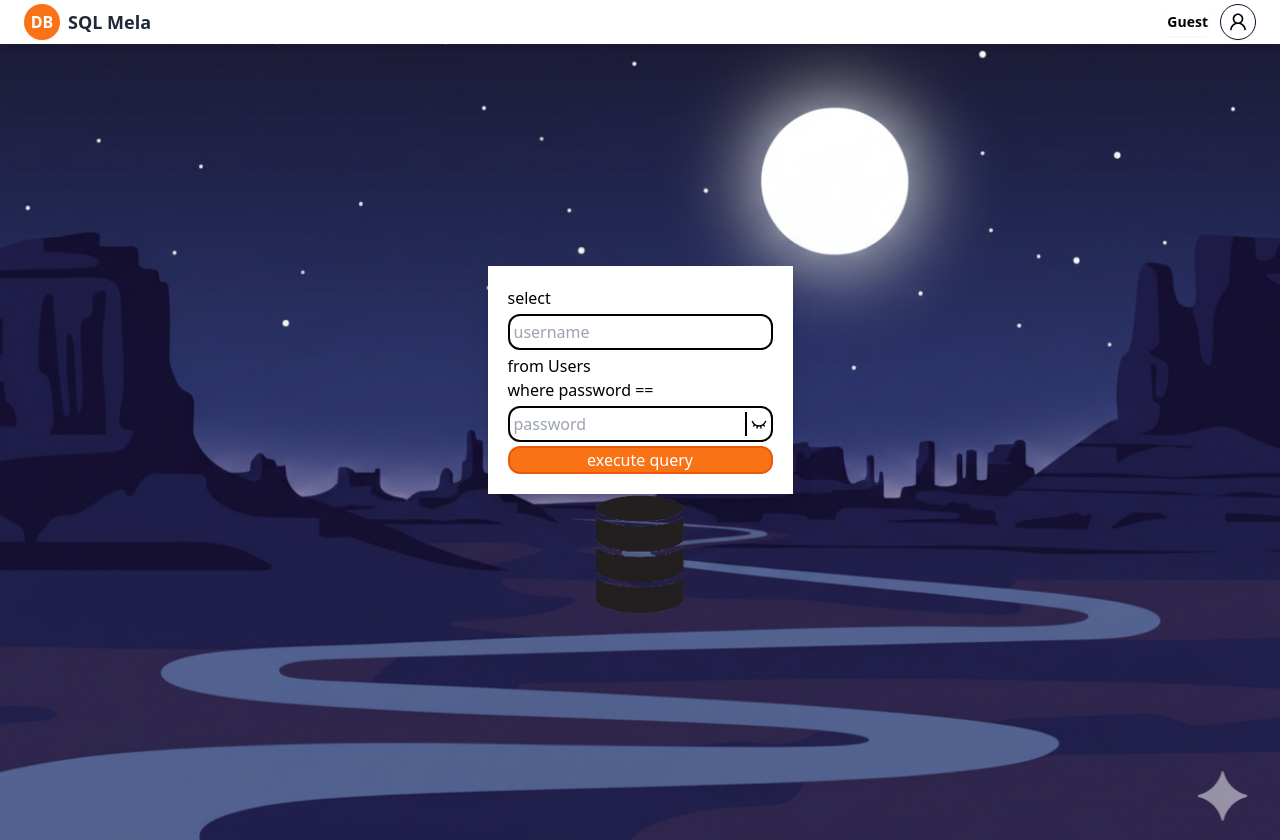
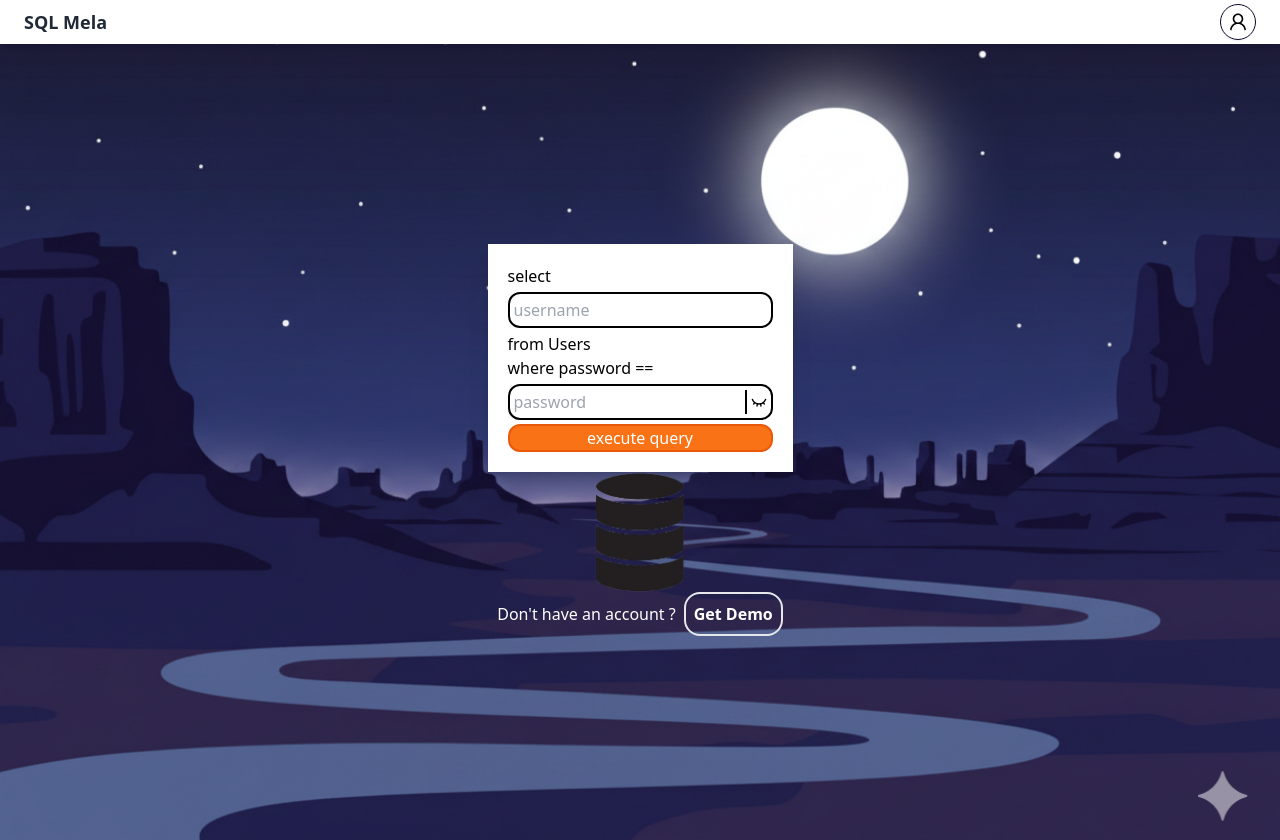
Before and after one commit to AbhiBUG/SqlMela, a React (Vite) app: page / in a window 1280 px wide. Built offline with nearby package versions, Linux system fonts and the light colour scheme.

Commit message:
Updated the routing and added a demo user login(no credentials required)

```diff
--- a/src/App.jsx
+++ b/src/App.jsx
@@ -17,12 +17,23 @@ import TablePage from "./pages/WorkingArea.jsx";
 import Profile from "./pages/Profile.jsx";
 import Maintenance from "./pages/Maintenance.jsx";
 
-const ProtectedRoute = ({ user, children }) => {
-  return user ? children : <Navigate to="/" replace />;
-};
+
 
 const App = () => {
   const [user, setUser] = useState(null);
+  const [isDemoUser,setDemoUser] = useState(false);
+
+
+  const ProtectedRoute = ({ user, children }) => {
+
+    if(isDemoUser)
+    {
+      setUser(null);
+      return <Navigate to="/"/>
+    }
+  return (user && !isDemoUser)  ? children : <Navigate to="/" replace />;
+
+};
 
   useEffect(() => {
     const storedUser = localStorage.getItem("user");
@@ -50,15 +61,12 @@ const App = () => {
         <main className="flex-1 pt-10 relative z-10">
           <Routes>
             <Route path="/maintenance" element={<Maintenance></Maintenance>}/>
-            <Route path="/" element={<Login setUser={setUser} />} />
+            <Route path="/" element={<Login setUser={setUser} setDemoUser={setDemoUser} />} />
 
             <Route
               path="/home"
               element={
-                <ProtectedRoute user={user}>
-                  <Home />
-                 </ProtectedRoute>
-              }
+              <Home />}
             />
 
             <Route
--- a/src/components/navbar.jsx
+++ b/src/components/navbar.jsx
@@ -6,7 +6,7 @@ import { useNavigate } from "react-router-dom";
 const NavBar = ({ user, handleLogout }) => {
   const [open, setOpen] = useState(false);
   const dropdownRef = useRef(null);
-  const displayName = typeof user === "string" ? user : user?.username || "Guest";
+  const displayName = typeof user === "string" ? user : user?.username || "";
 
   // Close dropdown when clicking outside
   useEffect(() => {
@@ -34,9 +34,9 @@ const Logout = ()=>{
     >
       {/* Left: Brand / Logo */}
       <div className="flex items-center space-x-2">
-        <div className="w-9 h-9 rounded-full bg-orange-500 text-white flex items-center justify-center font-bold shadow-sm">
+        {/* <div className="w-9 h-9 rounded-full bg-orange-500 text-white flex items-center justify-center font-bold shadow-sm">
           DB
-        </div>
+        </div> */}
         <span className="font-bold text-lg text-gray-800">SQL Mela</span>
       </div>
 
--- a/src/pages/Maintenance.jsx
+++ b/src/pages/Maintenance.jsx
@@ -1,11 +1,11 @@
 import React from "react";
-
+import M from "../assets/maintenance.png";
 const Maintenance = () => {
   return (
     <div className="min-h-screen bg-white flex items-center justify-center px-6">
       <div className="max-w-lg text-center">
         <img
-          src="maintenance.png"
+          src={M}
           alt="Maintenance"
           className="w-72 mx-auto mb-10"
         />
--- a/src/pages/login.jsx
+++ b/src/pages/login.jsx
@@ -4,7 +4,7 @@ import DB from "../assets/DB.png";
 import { useNavigate } from "react-router-dom";
 import Modal from "../components/Modal";
 
-const Login = ({ setUser }) => {
+const Login = ({ setUser,setDemoUser }) => {
   const [state, setState] = useState(false);
   const [username, setUsername] = useState("");
   const [password, setPassword] = useState("");
@@ -100,6 +100,14 @@ const Login = ({ setUser }) => {
             </form>
 
             <img src={DB} className="h-[120px]" alt="DB Logo" />
+            <div className="flex flex-row items-center gap-2"><p className="text-white">Don't have an account ? </p><button onClick={()=>{
+              console.log("Demo user set");
+              setUser("Demo User");
+              setDemoUser(true);
+              navigate("/home");
+            }}
+              className="border-2 p-2 text-white font-bold rounded-2xl">Get Demo</button>
+                  </div>
           </div>
         </div>
       </div>
```
